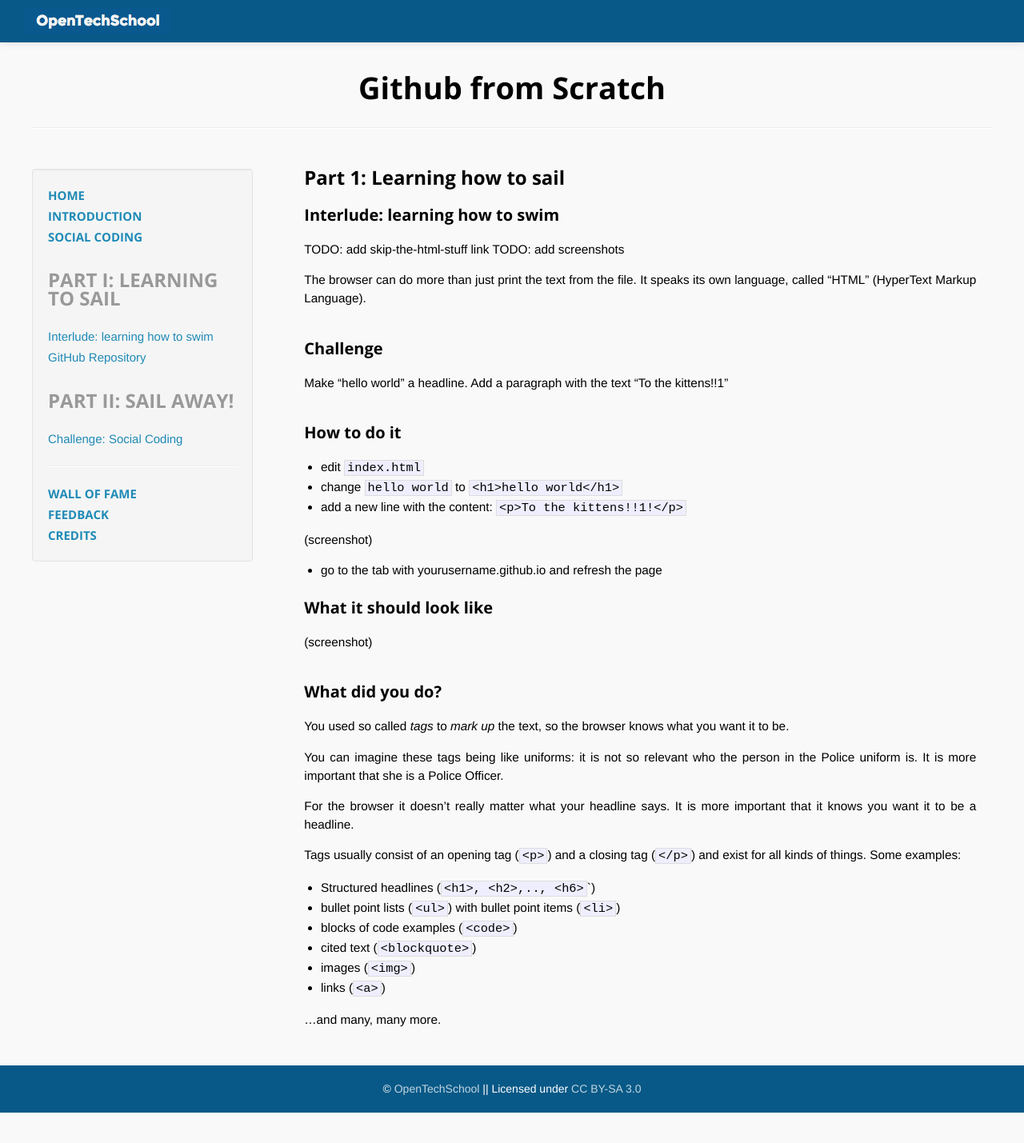
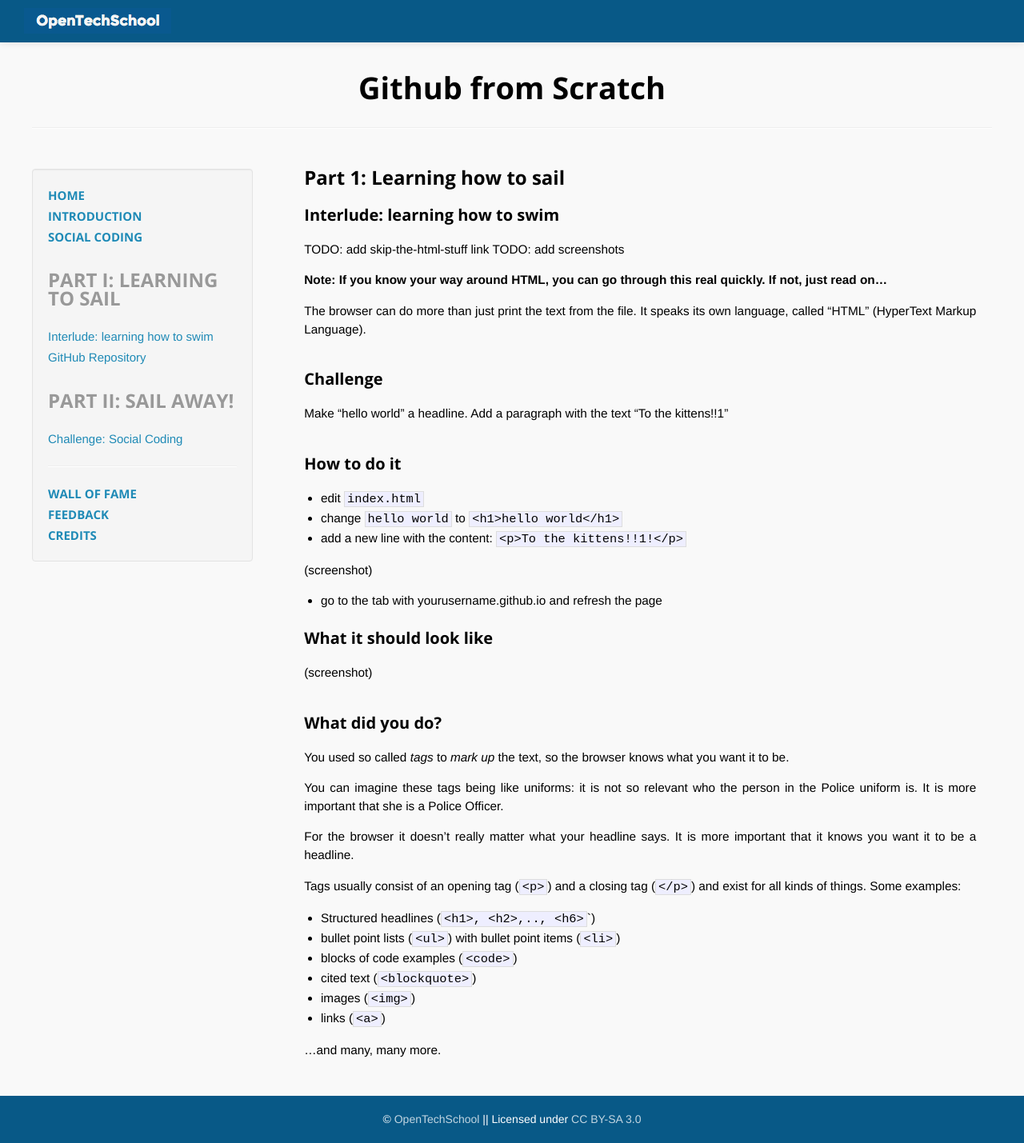
Before and after one commit to afknapping/github-from-scratch, a Jekyll site: the page built from _posts/2013-10-26-learning-to-swim.md, in a window 1280 px wide. Shown: the whole page at 80% size. Built offline with Jekyll 4.4.1, drawn with Linux system fonts in a browser that asks for light colours; Markdown is read by kramdown in place of the engine named in the settings; before the commit the page ends 1391 px from its top, so only the background shows below that.

Commit message:
add note to learning to swim

```diff
--- a/_posts/2013-10-26-learning-to-swim.md
+++ b/_posts/2013-10-26-learning-to-swim.md
@@ -9,6 +9,7 @@
 TODO: add screenshots
 
 
+**Note: If you know your way around HTML, you can go through this real quickly. If not, just read on...**
 
 The browser can do more than just print the text from the file. It speaks its own language, called "HTML" (HyperText Markup Language).
 
```
